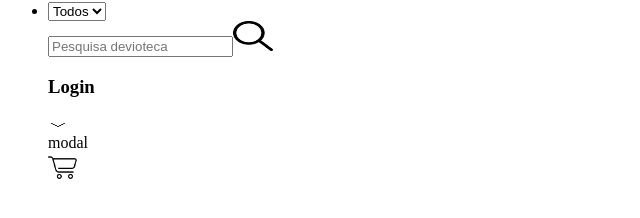
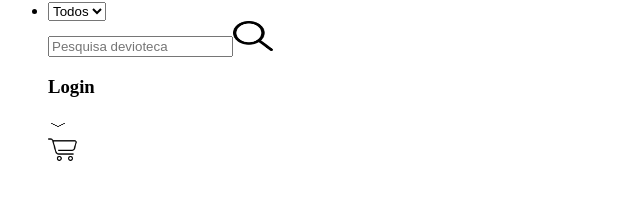
Before and after one commit to FrancisBernard34/Devioteca, a Next.js app: page / in a window 1280 px wide. Shown: the part 118-336 px from the top of the page, without its empty margins (0-640 px from the left). Built offline with nearby package versions, Linux system fonts and the light colour scheme.

Commit message:
modal incluso

```diff
--- a/app/components/modal.js
+++ b/app/components/modal.js
@@ -1,11 +1,7 @@
 import React from 'react'
 
-export default function Modal({isOpen}) {
-    if (isOpen) {
-    return (
-    <div>
-      modal
-    </div>
-  )}
-  return null
+export default function Modal() {
+  return (
+    <div className='absolute bg-gray-700 flex flex-col w-80 h-80 rounded-'>Modal</div>
+  )
 }
--- a/app/page.js
+++ b/app/page.js
@@ -2,8 +2,11 @@
 import Modal from "./components/modal"
 import Image from "next/image";
 
+import { useState } from "react";
 
 export default function Home() {
+  const [open, setOpen] = useState(false)
+
   return (
     <header className="">
       <ul className="flex justify-evenly p-4 bg-stone-700">
@@ -37,15 +40,16 @@ export default function Home() {
           priority/>
           </div>
         </li>
-        <div className="flex p-2">
-          <div className=" bg-[#D4D4D4] gap-3 flex w-full p-5 rounded-md h-full cursor-pointer">
+        <div className="flex flex-col p-2">
+          <div className="flex flex-row ">
+            <div className=" bg-[#D4D4D4]  gap-3 flex w-full p-5 rounded-md h-full cursor-pointer"
+            onClick={() => setOpen(!open)}>
               <h3>Login</h3>
               <Image src={"/down-arrow.png"}
               width={20}
               height={10}
               alt={'seta'}
               priority />
-            <Modal isOpen={true}/>
             </div>
             <Image src={"/img-cart.png"}
             className="ml-5 cursor-pointer"
@@ -54,6 +58,10 @@ export default function Home() {
             priority
             alt="Carrinho"/>
           </div>
+          <div>
+            {open && <Modal/>}
+          </div>
+        </div>
         </ul>
 
     </header>
```
Lines whose indentation alone changed are shown as unchanged.
